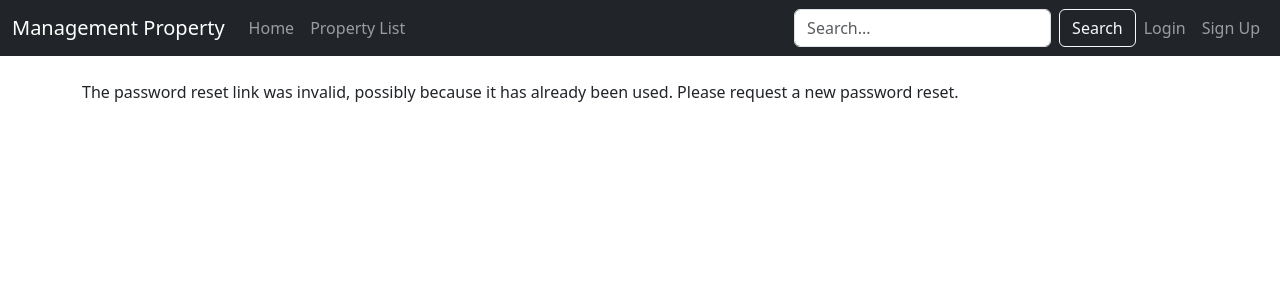
After one commit to climpanarak/Group-3, a Django app: page /reset/1/1/ in a window 1280 px wide. The commit adds this page. Shown: the top 300 px of the page. Run offline with Django 4.2, Linux system fonts and the light colour scheme.

Commit message:
add password reset feature

```diff
--- a/Project/urls.py
+++ b/Project/urls.py
@@ -16,10 +16,17 @@ Including another URLconf
 """
 from django.contrib import admin
 from django.urls import path , include
+from django.contrib.auth import views as auth_views
 
 urlpatterns = [
     path('admin/', admin.site.urls),
     path('', include('manager.urls')),
+ # forgot password - reset
+    path('password_reset/', auth_views.PasswordResetView.as_view(), name='password_reset'),
+    path('password_reset/done/', auth_views.PasswordResetDoneView.as_view(), name='password_reset_done'),
+    path('reset/<uidb64>/<token>/', auth_views.PasswordResetConfirmView.as_view(), name='password_reset_confirm'),
+    path('reset/done/', auth_views.PasswordResetCompleteView.as_view(),
+ name='password_reset_complete'),
     path('accounts/', include('django.contrib.auth.urls')),
     path('', include('register.urls')),
 ]
--- a/templates/registration/login.html
+++ b/templates/registration/login.html
@@ -25,6 +25,9 @@
             </tr>
         </table>
         <input type="submit" value="login">
+        {# Assumes you setup the password_reset view in your URLconf #}
+<p><a href="{% url 'password_reset' %}">Forgot password?</a></p>
+
         <input type="hidden" name="next" value="{{ next }}">
         <p><strong>Don't have an account?</strong>
             <a href="{% url 'register' %}"> Sign Up Now</a>
--- /dev/null
+++ b/templates/registration/password_reset_confirm.html
@@ -0,0 +1,20 @@
+{% extends 'manager/base.html' %}
+
+{% block title %}Reset Password{% endblock title %}
+
+<h2>Enter your new password</h2>
+{% block content %}
+  {% if validlink %}
+    <h3>Change password</h3>
+    <form method="post">
+      {% csrf_token %}
+      {{ form.as_p }}
+      <button type="submit">Change password</button>
+    </form>
+  {% else %}
+    <p>
+      The password reset link was invalid, possibly because it has already been used.
+      Please request a new password reset.
+    </p>
+  {% endif %}
+{% endblock %}
--- /dev/null
+++ b/templates/registration/password_reset_email.html
@@ -0,0 +1,4 @@
+Password reset was requested for email {{  email }} for the Property Management Application.
+Follow the link below to reset your password:
+{{  protocol }}://{{  domain }}{%  url "password_reset_confirm" uidb64=uid token=token  %}
+Your username, in case you've forgotten: {{  user.get_username }}
```
Also changed, not shown: Project/settings.py (+7 -0 lines), templates/registration/password_reset_complete.html (added, +9 -0 lines), templates/registration/password_reset_done.html (added, +13 -0 lines), templates/registration/password_reset_form.html (added, +12 -0 lines).
